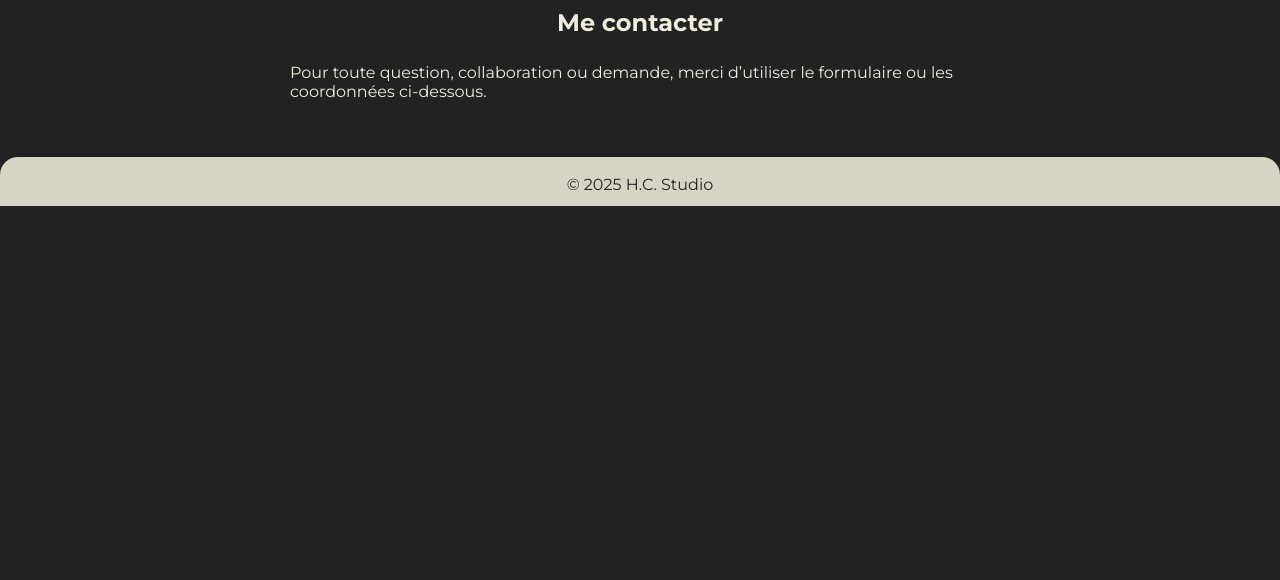
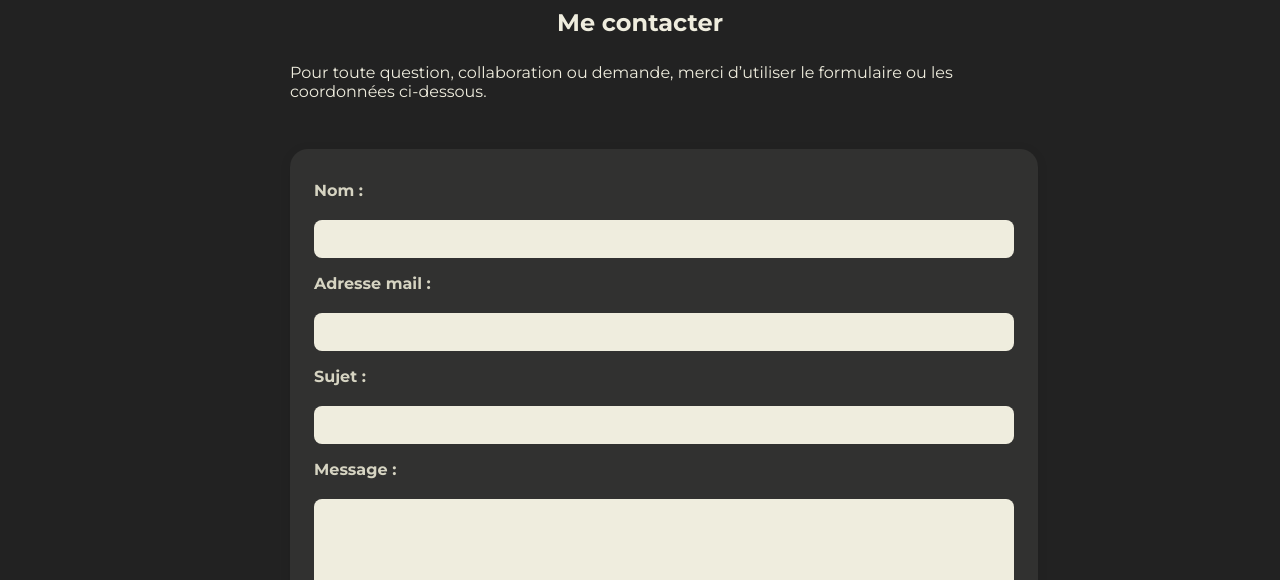
Before and after one commit to BalzaTer/hcstudio, a plain HTML site: page contact.html in a window 1280 px wide. Shown: the part 220-800 px from the top of the page. Drawn offline with Linux system fonts and the light colour scheme.

Commit message:
Ajout de mes fichiers

```diff
--- a/contact.html
+++ b/contact.html
@@ -28,7 +28,21 @@
         <p>
             Pour toute question, collaboration ou demande, merci d’utiliser le formulaire ou les coordonnées ci-dessous.
         </p>
-        <!-- Ajoute ici le contenu spécifique à la page Contact -->
+        <form class="contact-form" action="https://formspree.io/f/movwprel" method="POST">
+            <label for="name">Nom :</label>
+            <input type="text" id="name" name="Nom" required>
+
+            <label for="email">Adresse mail :</label>
+            <input type="email" id="email" name="Email" required>
+
+            <label for="subject">Sujet :</label>
+            <input type="text" id="subject" name="Sujet" required>
+
+            <label for="message">Message :</label>
+            <textarea id="message" name="Message" rows="6" required></textarea>
+
+            <button type="submit" class="feature-btn">Envoyer</button>
+        </form>
     </div>
     <footer class="footer">
         &copy; <span id="year"></span> H.C. Studio
--- a/styles.css
+++ b/styles.css
@@ -189,3 +189,41 @@ h2 {
     border-top-right-radius: 18px;
     margin-top: 40px;
 }
+
+.contact-form {
+    display: flex;
+    flex-direction: column;
+    align-items: center;
+    gap: 16px;
+    background: rgba(239,237,222,0.07);
+    padding: 32px 24px;
+    border-radius: 18px;
+    width: 100%;
+    max-width: 700px; /* comme .container */
+    margin: 32px auto 0 auto;
+    box-shadow: 0 2px 12px rgba(0,0,0,0.08);
+}
+
+.contact-form label {
+    align-self: flex-start;
+    color: #d6d4c2;
+    font-weight: 600;
+    margin-bottom: 4px;
+}
+
+.contact-form input,
+.contact-form textarea {
+    width: 100%;
+    border: none;
+    border-radius: 8px;
+    padding: 10px;
+    font-size: 1rem;
+    background: #EFEDDE;
+    color: #222;
+    resize: vertical;
+    box-sizing: border-box;
+}
+
+.contact-form button {
+    align-self: center;
+}
```
